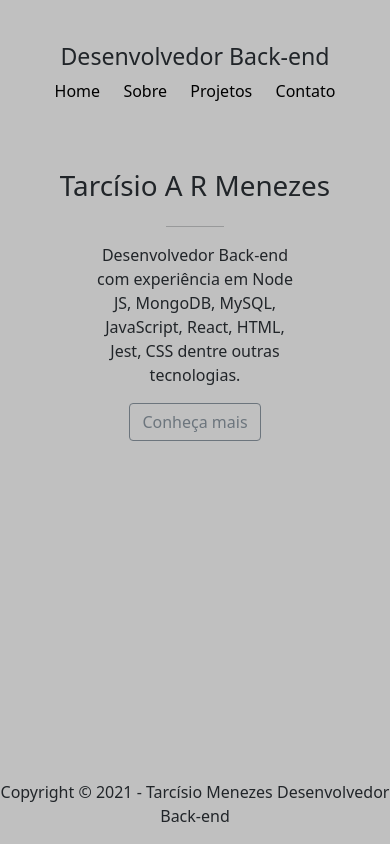
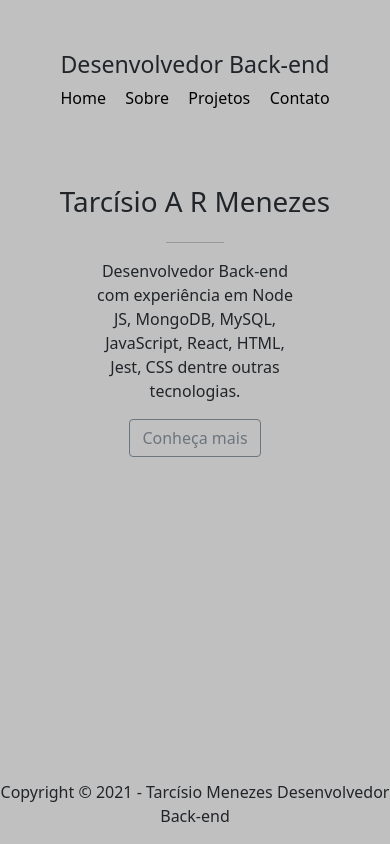
Before and after one commit to Tarcisio-Menezes/me, a React (Create React App) app in the folder portfolio-dev/: page / in a window 390 px wide. Built offline with nearby package versions, Linux system fonts and the light colour scheme.

Commit message:
ajusta responsividade em nav

```diff
--- a/portfolio-dev/src/css/nav.css
+++ b/portfolio-dev/src/css/nav.css
@@ -16,6 +16,6 @@ section.navigator a {
 @media screen and (max-width: 680px) {
   section.navigator {
     flex-wrap: wrap;
-    margin: 10%;
+    margin: 12%;
   }
 }
```
